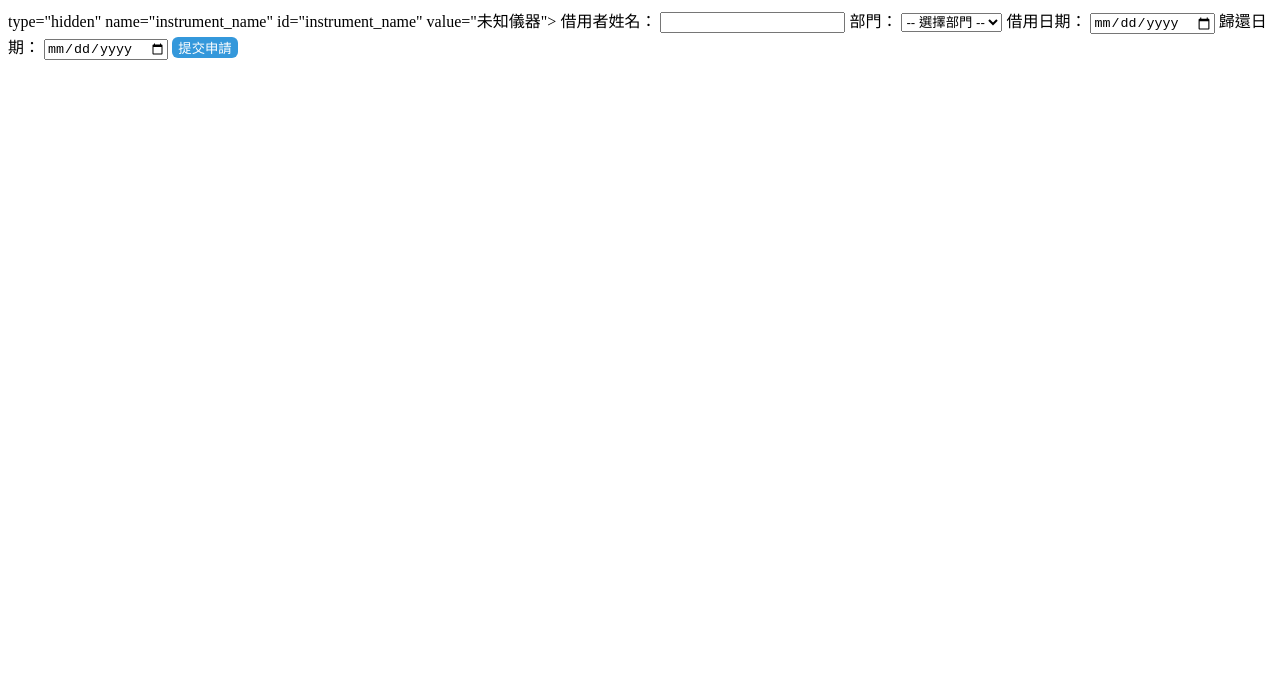
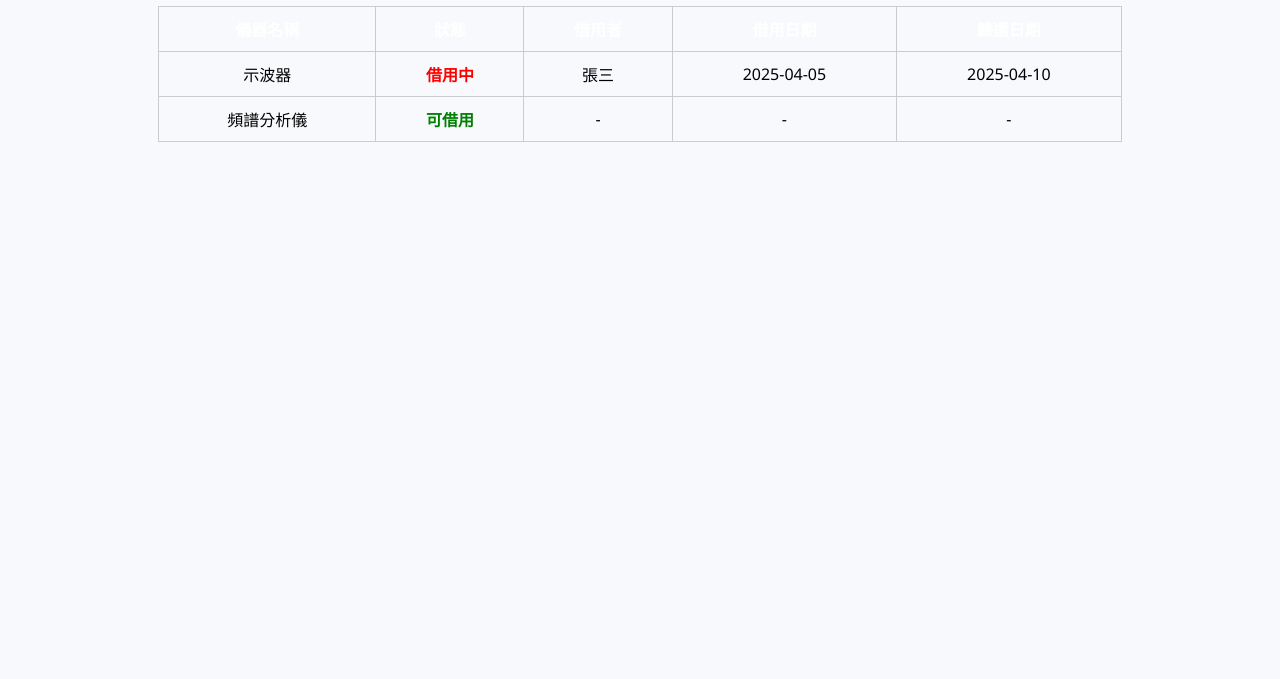
Before and after one commit to denniswu-star/equipment-tracker, a plain HTML site: page index.html in a window 1280 px wide. Shown: the part 121-800 px from the top of the page. Drawn offline with Linux system fonts and the light colour scheme.

Commit message:
Update index.html

```diff
--- a/index.html
+++ b/index.html
@@ -2,57 +2,39 @@
 <html lang="zh-TW">
 <head>
   <meta charset="UTF-8" />
-  <meta name="viewport" content="width=device-width, initial-scale=1.0"/>
-  <title>儀器借用系統</title>
+  <title>儀借用狀態</title>
   <style>
-    body font-family: 'Segoe UI', sans-serif; text-align: center; padding: 50px; background: #f7f9fc; }
-    .container { max-width: 600px; margin:0 auto; background: white; padding: 30px; border-radius: 12px; box-shadow: 0 4px 12px rgba(0,0,0,0.1); }
-    h1 color: #2c3e50; }
-    input, select, button { margin: 10px 0; padding: 10px; font-size: 16px; width: 100%; }
-    button { background: #3498db; color: white; border: none; border-radius: 6px; cursor: pointer; }
-    button:hover { background: #2980b9; }
- </style>
+    body { font-family: 'Segoe UI', sans-serif; text-align: center; padding: 30px; background: #f7f9fc; }
+    table { margin: 0 auto; border-collapse: collapse; width: 80%; }
+    th, td { border: 1px solid #ccc; padding: 10px; text-align: center; }
+    th { background: #498db; color: white; }
+    .available { color: green; font-weight: bold; }
+    .loaned { color: red; font-weight: bold; }
+  </style>
 </head>
 <body>
-  <div class="container">
-    <h1>儀器借用申請</h1>
-    <p>請掃描儀器旁的 QR Code 進行借用</p>
-    <form id="loanForm" action="https://formspree.io/f/your-form-id" method="POST">
-      <input type="hidden" name="instrument_id" id="instrument_id" value="儀器123">
-       type="hidden" name="instrument_name" id="instrument_name" value="未知儀器">
-
-      <label>借用者姓名：</label>
-      <input type="text" name="name" required />
-
-      <label>部門：</label>
-      <select name="department" required>
-        <option value="">-- 選擇部門 --</option>
-        <option value="研發部">研發部</option>
-        <option value="測試部測試部</option>
-        <option value="工程部">工程部</option>
-        <option value="其他">其他</option>
-      </select>
-
-      <label>借用日期：</label>
-      <input type="date" name="loan_date" required />
-
-      <label>歸還日期：</label>
-      <input type="date" name="return_date" required />
-
-      <button type="submit">提交申請</button>
-    </form>
- </div>
-
-  <script>
-    // 自動填入儀器 ID 與名稱（由 QR Code 傳入）
-    const urlParams = new URLSearchParams(window.location.search);
-    const instrumentId = urlParams.get('id');
-    const instrumentName = urlParams.get('name') || '未知儀器';
-
-    if (instrumentId) {
-      document.getElementById('instrument_id').value = instrumentId;
-      document.getElementById('instrument_name').value =Name;
-    }
-  </script>
+  <h1>儀器借用狀態</h1>
+  <table>
+    <tr>
+      <th>儀器名稱</th>
+      <th>狀態</th>
+      <th>借用者</th>
+      <th>借用日期</th>
+      <th>歸還日期    </tr>
+    <tr>
+      <td>示波器</td>
+      <td class="loaned">借用中</td>
+      <td>張三</td>
+      <td>2025-04-05</td>
+      <td>2025-04-10</td>
+    </tr>
+    <tr>
+      <td>頻譜分析儀</td>
+      <td class="available">可借用</td>
+      <td>-</td>
+      <td>-</td>
+      <td>-</td>
+    </tr>
+  </table>
 </body>
 </html>
```
